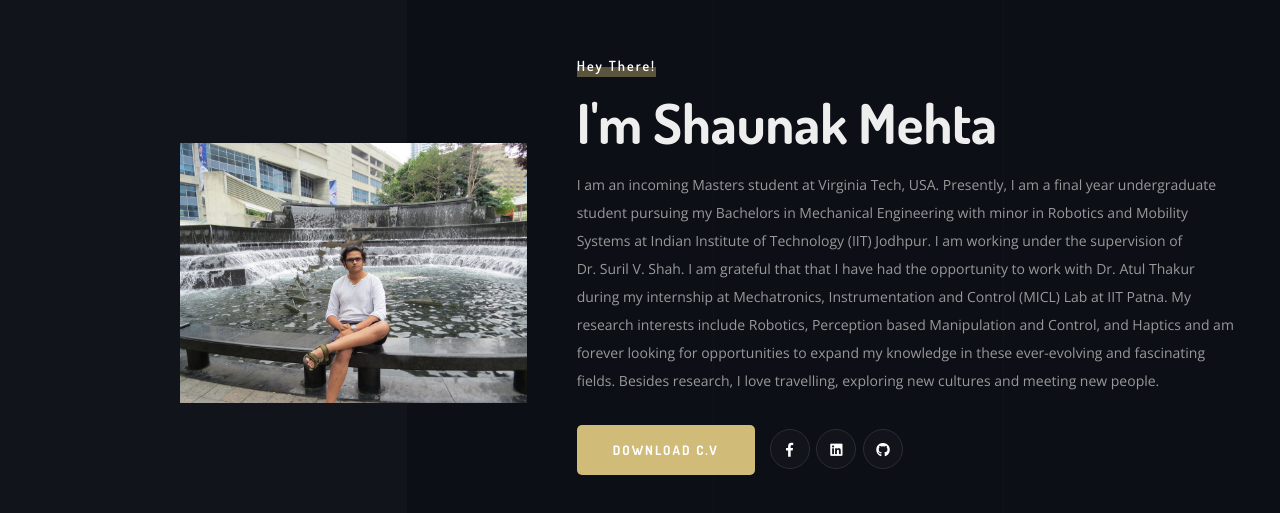
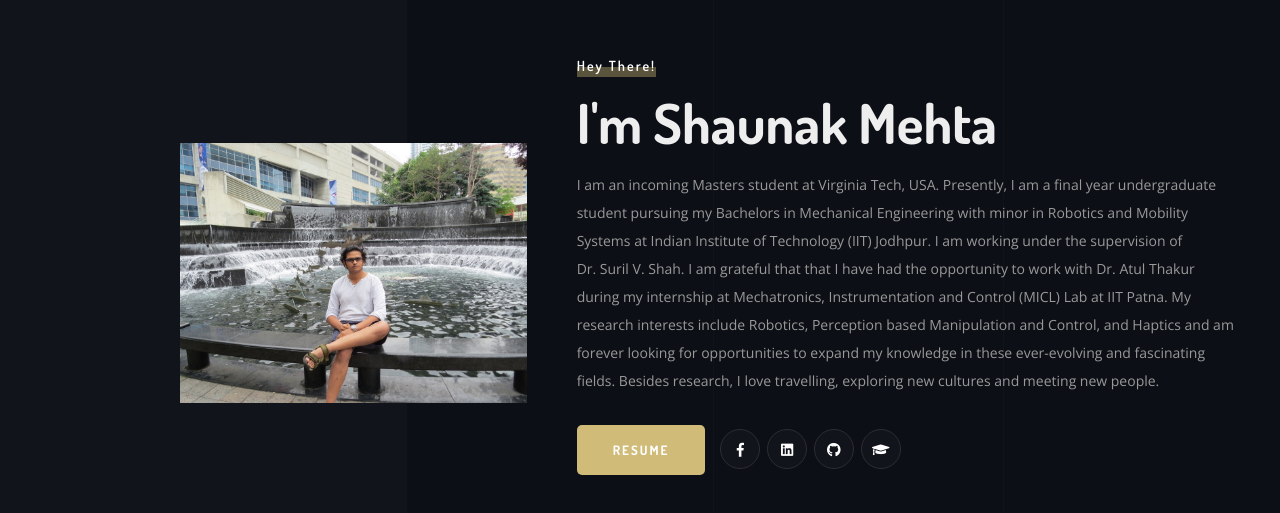
Before and after one commit to sziddhant/mehtashaunak.github.io-1, a plain HTML site: page index.html in a window 1280 px wide. Shown: the part 127-640 px from the top of the page. Drawn offline with nearby package versions, Linux system fonts and the light colour scheme.

Commit message:
Resume added

```diff
--- a/index.html
+++ b/index.html
@@ -100,8 +100,8 @@
 
                                         Besides research, I love travelling, exploring new cultures and meeting new people.</p>
 
-                                    <a href="#0" class="butn butn-bg mt-30">
-                                        <span>Download C.V</span>
+                                    <a href="./Shaunak_Resume.pdf" class="butn butn-bg mt-30">
+                                        <span>Resume</span>
                                     </a>
                                     <div class="social">
                                         <a href="https://www.facebook.com/shaunak.mehta.54" class="icon">
@@ -112,6 +112,9 @@
                                         </a>
                                         <a href="https://github.com/mehtashaunak" class="icon">
                                             <i class="fab fa-github"></i>
+                                        </a>
+                                        <a href="https://scholar.google.com/citations?user=_w0rrk8AAAAJ&hl=en" class="icon">
+                                            <i class="fa fa-graduation-cap"></i>
                                         </a>
                                     </div>
                                 </div>
```
Also changed, not shown: 3 other files.
